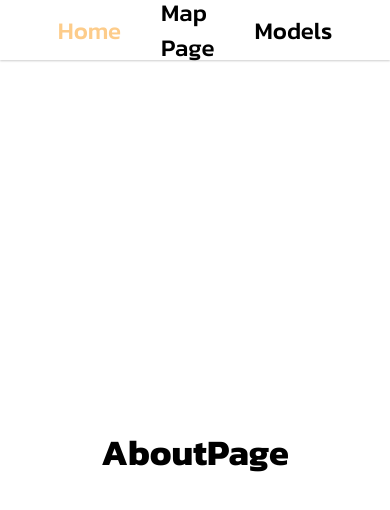
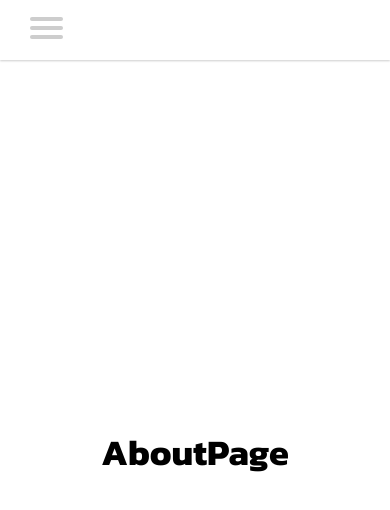
Before and after one commit to waiyakorn-space/CleanAirCoders_Hackathon, a React (Create React App) app: page / in a window 390 px wide. Shown: the top 510 px of the page. Built offline with nearby package versions, Linux system fonts and the light colour scheme.

Commit message:
Add legend

```diff
--- a/src/Home.jsx
+++ b/src/Home.jsx
@@ -25,6 +25,35 @@ export default function Home() {
           Models
         </NavLink>
       </nav>
+      <div className="hamburger">
+        <div id="menuToggle">
+          <input type="checkbox" />
+          <span />
+          <span />
+          <span />
+          <ul id="menu">
+            <NavLink
+              to="/"
+              className={({isActive}) => `${isActive && "text-active"}`}
+            >
+              <li>Home</li>
+            </NavLink>
+            <NavLink
+              to="/map"
+              className={({isActive}) => `${isActive && "text-active"}`}
+            >
+              <li>Map Page</li>
+            </NavLink>
+            <NavLink
+              to="/model"
+              className={({isActive}) => `${isActive && "text-active"}`}
+            >
+              <li>Models</li>
+            </NavLink>
+          </ul>
+        </div>
+      </div>
+
       <Outlet />
     </div>
   )
--- a/src/components/ShapeFile.jsx
+++ b/src/components/ShapeFile.jsx
@@ -1,4 +1,4 @@
-import {useEffect} from "react"
+import React, {useEffect} from "react"
 import PropTypes from "prop-types"
 import {useLeaflet} from "react-leaflet"
 import L from "leaflet"
@@ -10,19 +10,13 @@ function ShapeFile({zipUrl}) {
   useEffect(() => {
     const geo = L.geoJson(
       {features: []},
-
       {
         onEachFeature: function popUp(feature, layer) {
-          var out = []
+          let out = []
           if (feature.properties) {
             console.log("feature.properties", feature.properties)
-            for (var key in feature.properties) {
-              if (
-                key === "dcode" ||
-                key === "dname_e" ||
-                key === "dname" ||
-                key === "count"
-              )
+            for (let key in feature.properties) {
+              if (key === "dcode" || key === "dname_e" || key === "count")
                 out.push(key + ": " + feature.properties[key])
             }
             layer.bindPopup(out.join("<br />"))
@@ -84,6 +78,30 @@ function ShapeFile({zipUrl}) {
       console.log({data})
       geo.addData(data)
     })
+
+    const categories = [
+      {color: "#FEF0D9", label: "<= 71"},
+      {color: "#FDCC8A", label: "<= 120"},
+      {color: "#FC8D59", label: "<= 177"},
+      {color: "#E34A33", label: "<= 265"},
+      {color: "#B30000", label: "<= 364"},
+    ]
+
+    let legend = L.control({position: "bottomleft"})
+    legend.onAdd = function (map) {
+      let div = L.DomUtil.create("div", "info legend")
+      let labels = ["<strong>Count</strong>"]
+      categories.map((cat) => {
+        labels.push(
+          `<i style=background:${cat.color} class="circle" ></i>` +
+            ` ${cat.label}`
+        )
+      })
+
+      div.innerHTML = labels.join("<br>")
+      return div
+    }
+    legend.addTo(map)
   }, [])
 
   return null
--- a/src/index.css
+++ b/src/index.css
@@ -17,6 +17,22 @@ nav {
   gap: 40px;
   font-size: 24px;
   font-weight: 500;
+}
+
+.hamburger {
+  display: none;
+}
+
+@media (max-width: 768px) {
+  nav {
+    display: none;
+  }
+
+  .hamburger {
+    display: flex;
+    width: 100vw;
+    box-shadow: 0 1px 2px 0 rgb(0 0 0 / 0.2);
+  }
 }
 
 a {
@@ -41,3 +57,168 @@ a:hover {
   font-weight: 700;
   height: calc(100vh - 60px);
 }
+
+/* .info {
+  background-color: green;
+}
+.legend {
+  background-color: white;
+  border-radius: 10px;
+  padding: 10px;
+  display: flex;
+  flex-direction: column;
+  justify-content: center;
+  align-items: center;
+} */
+.info {
+  padding: 6px 8px;
+  font: 14px/16px Verdana, Geneva, sans-serif;
+  background: white;
+  background: rgba(255, 255, 255, 0.8);
+  box-shadow: 0 0 15px rgba(0, 0, 0, 0.2);
+  border-radius: 5px;
+}
+
+.legend {
+  line-height: 18px;
+  color: #555;
+}
+
+.legend i {
+  width: 15px;
+  height: 15px;
+  float: left;
+  margin-right: 8px;
+  opacity: 0.7;
+}
+
+.circle {
+  float: left;
+  /* border: 1px solid #222; */
+  border-radius: 50%;
+  height: 10px;
+  width: 10px;
+}
+
+#menuToggle {
+  height: 60px;
+  display: flex;
+  position: relative;
+  flex-direction: column;
+  justify-content: center;
+  padding-left: 30px;
+  /* top: 15px;
+  left: 30px; */
+  z-index: 1;
+  -webkit-user-select: none;
+  user-select: none;
+}
+
+#menuToggle a {
+  text-decoration: none;
+  color: #232323;
+
+  transition: color 0.3s ease;
+}
+
+#menuToggle a:hover {
+  color: #fdcc8a;
+}
+
+#menuToggle input {
+  display: block;
+  width: 40px;
+  height: 32px;
+  position: absolute;
+  top: -7px;
+  left: -5px;
+  cursor: pointer;
+  opacity: 0; /* hide this */
+  z-index: 2; /* and place it over the hamburger */
+
+  -webkit-touch-callout: none;
+}
+#menuToggle span {
+  display: block;
+  width: 33px;
+  height: 4px;
+  margin-bottom: 5px;
+  position: relative;
+  background: #cdcdcd;
+  border-radius: 3px;
+
+  z-index: 1;
+
+  transform-origin: 4px 0px;
+
+  transition: transform 0.5s cubic-bezier(0.77, 0.2, 0.05, 1),
+    background 0.5s cubic-bezier(0.77, 0.2, 0.05, 1), opacity 0.55s ease;
+}
+
+#menuToggle span:first-child {
+  transform-origin: 0% 0%;
+}
+
+#menuToggle span:nth-last-child(2) {
+  transform-origin: 0% 100%;
+}
+
+/*
+  * Transform all the slices of hamburger
+  * into a crossmark.
+  */
+#menuToggle input:checked ~ span {
+  opacity: 1;
+  transform: rotate(45deg) translate(-2px, -1px);
+  background: #232323;
+}
+
+/*
+  * But let's hide the middle one.
+  */
+#menuToggle input:checked ~ span:nth-last-child(3) {
+  opacity: 0;
+  transform: rotate(0deg) scale(0.2, 0.2);
+}
+
+/*
+  * Ohyeah and the last one should go the other direction
+  */
+#menuToggle input:checked ~ span:nth-last-child(2) {
+  transform: rotate(-45deg) translate(0, -1px);
+}
+
+/*
+  * Make this absolute positioned
+  * at the top left of the screen
+  */
+#menu {
+  position: absolute;
+  width: 100vw;
+  margin: 60px 0 0 -30px;
+  padding-left: 30px;
+  padding-top: 160px;
+
+  background: #ededed;
+  list-style-type: none;
+  -webkit-font-smoothing: antialiased;
+  /* to stop flickering of text in safari */
+
+  transform-origin: 0% 0%;
+  transform: translate(-100%, 0);
+
+  transition: transform 0.5s cubic-bezier(0.77, 0.2, 0.05, 1);
+}
+
+#menu li {
+  z-index: 1;
+  padding: 10px 0;
+  font-size: 22px;
+}
+
+/*
+  * And let's slide it in from the left
+  */
+#menuToggle input:checked ~ ul {
+  transform: none;
+}
--- a/src/pages/AboutPage.jsx
+++ b/src/pages/AboutPage.jsx
@@ -1,5 +1,9 @@
 import React from "react"
 
 export default function AboutPage() {
-  return <div className="container">AboutPage</div>
+  return (
+    <div className="container">
+      AboutPage
+    </div>
+  )
 }
--- a/src/pages/MapPage.jsx
+++ b/src/pages/MapPage.jsx
@@ -16,7 +16,7 @@ export default function MapPage() {
     <Map
       center={[13.75307285684537, 100.50098364542347]}
       zoom={13}
-      style={{height: "calc(100vh - 60px)"}}
+      style={{height: "calc(100vh - 60px)", zIndex: "0"}}
       ref={mapRef}
     >
       <TileLayer
```
Also changed, not shown: 16 other files (tests, documents, lock files or other folders).
